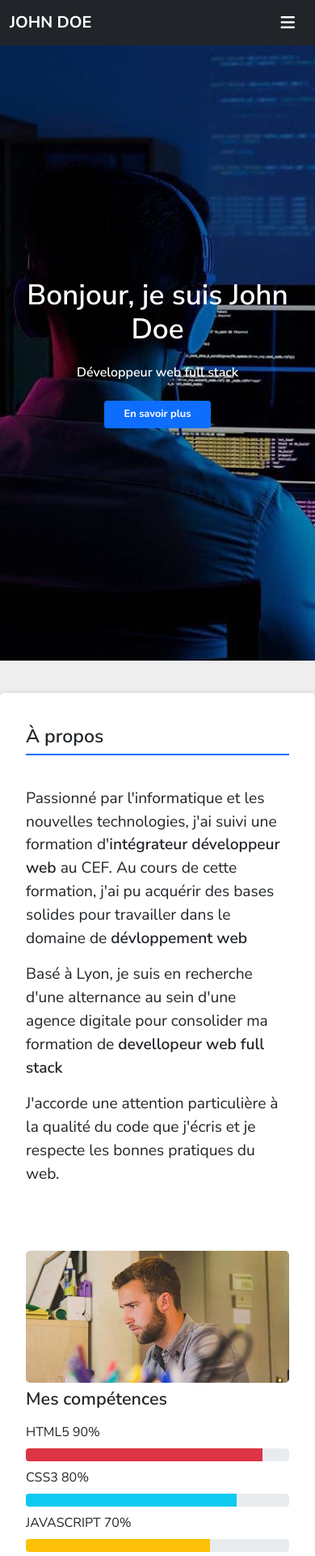
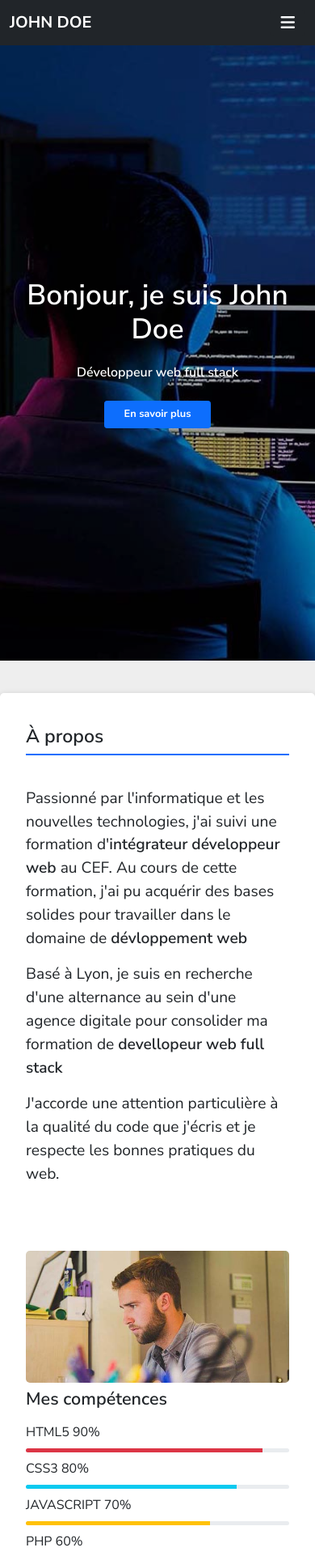
Before and after one commit to masterxamss/cv-react-repo, a React (Vite) app: page / in a window 390 px wide. Shown: the top 1922 px of the page at 81% size. Built offline with nearby package versions, Linux system fonts and the light colour scheme.

Commit message:
update media querys

```diff
--- a/src/scss/pages/_home.scss
+++ b/src/scss/pages/_home.scss
@@ -42,6 +42,7 @@
         width: 100%;
         display: flex;
         justify-content: center;
+
         .about-container{
             display: flex;
             flex-direction: column;
@@ -84,6 +85,10 @@
                 p{
                     margin-bottom: 0;
                     padding: .5rem 0;
+                }
+
+                .progress{
+                    height: 5px;
                 }
 
             }
--- a/src/styles/css/index.css
+++ b/src/styles/css/index.css
@@ -101,6 +101,9 @@ ul {
   .about .about-container .skills p {
     margin-bottom: 0;
     padding: 0.5rem 0;
+  }
+  .about .about-container .skills .progress {
+    height: 5px;
   }
 }
 /* HOME TABLET VERSION */
```
